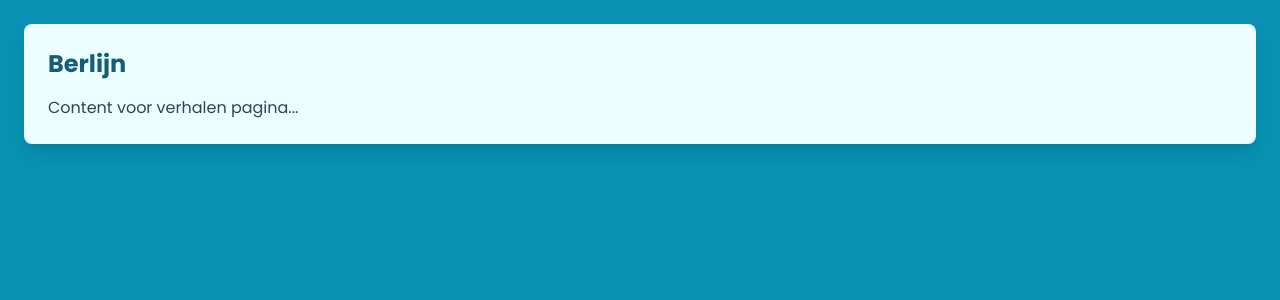
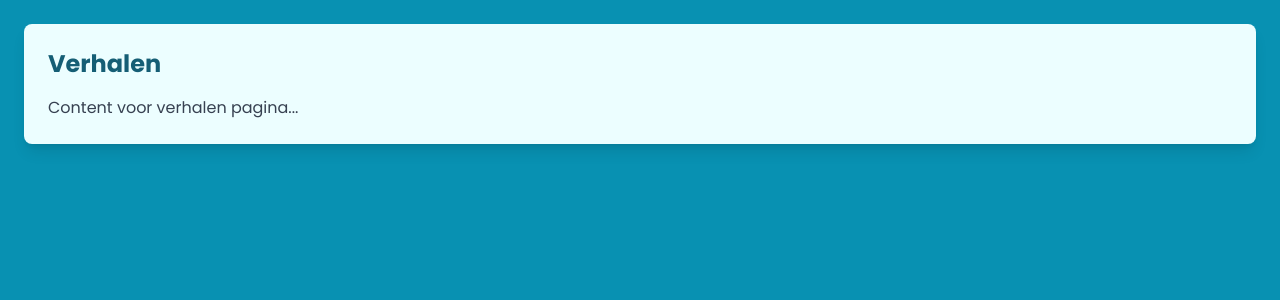
Before and after one commit to ErikGrootoonk/erikwebdjango, a Django app: page /verhalen/ in a window 1280 px wide. Shown: the part 44-344 px from the top of the page. Run offline with Django 5.2, Linux system fonts and the light colour scheme; some libraries are stand-ins or nearby versions.

Commit message:
updated page titles

```diff
--- a/templates/verhalen.html
+++ b/templates/verhalen.html
@@ -5,7 +5,7 @@
 {% block content %}
 <div class="container mx-auto p-6">
     <div class="bg-cyan-50 p-6 rounded-lg shadow-lg">
-        <h1 class="text-2xl font-bold text-cyan-800 mb-4">Berlijn</h1>
+        <h1 class="text-2xl font-bold text-cyan-800 mb-4">Verhalen</h1>
         <p class="text-gray-700">Content voor verhalen pagina...</p>
     </div>
 </div>
--- a/templates/weird.html
+++ b/templates/weird.html
@@ -5,7 +5,7 @@
 {% block content %}
 <div class="container mx-auto p-6">
     <div class="bg-cyan-50 p-6 rounded-lg shadow-lg">
-        <h1 class="text-2xl font-bold text-cyan-800 mb-4">Berlijn</h1>
+        <h1 class="text-2xl font-bold text-cyan-800 mb-4">Weird</h1>
         <p class="text-gray-700">Content voor Weird pagina...</p>
     </div>
 </div>
```
